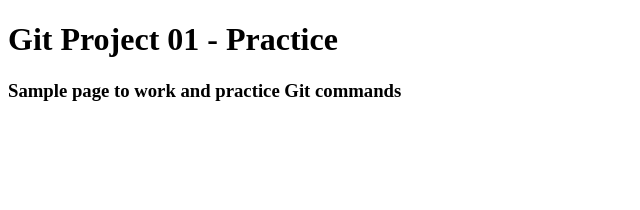
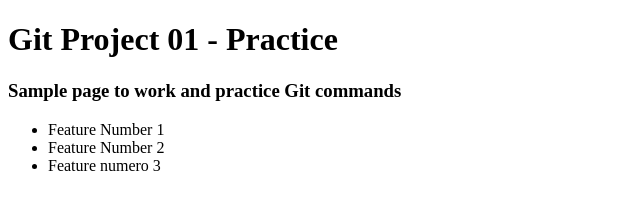
Before and after one commit to edresponsivo/project-git-01, a plain HTML site: page index.html in a window 1280 px wide. Shown: the whole page, without its empty margins (0-640 px from the left). Drawn offline with Linux system fonts and the light colour scheme.

Commit message:
Added Features

```diff
--- a/index.html
+++ b/index.html
@@ -14,6 +14,11 @@
     </header>
     <main>
       <h3>Sample page to work and practice Git commands</h3>
+      <Ul>
+        <li>Feature Number 1</li>
+        <li>Feature Number 2</li>
+        <li>Feature numero 3</li>
+      </Ul>
     </main>
   </body>
 </html>
```
